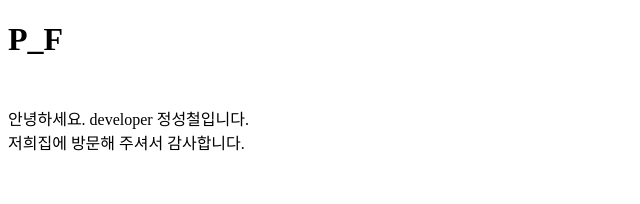
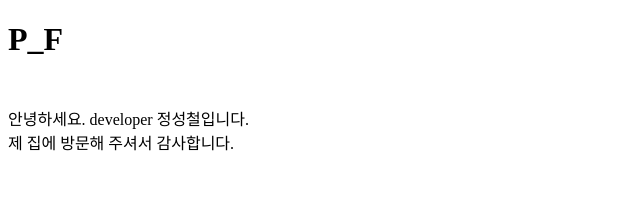
Before and after one commit to pflying1/My_portfolio, a React app: page / in a window 1280 px wide. Shown: the top 204 px of the page, without its empty margins (0-640 px from the left). Built offline with nearby package versions, Linux system fonts and the light colour scheme.

Commit message:
소개 수정

```diff
--- a/src/components/mainIntroduce.tsx
+++ b/src/components/mainIntroduce.tsx
@@ -3,7 +3,7 @@ import React from 'react';
 const App: React.FC = () => {
   return (
     <div className='mainNavCss'>
-      <div>안녕하세요. developer 정성철입니다.<br></br>저희집에 방문해 주셔서 감사합니다. </div>
+      <div>안녕하세요. developer 정성철입니다.<br></br>제 집에 방문해 주셔서 감사합니다. </div>
     </div>
   );
 };
```
Also changed, not shown: src/asset/asset.tsx (deleted), src/containers/containers.tsx (deleted).
